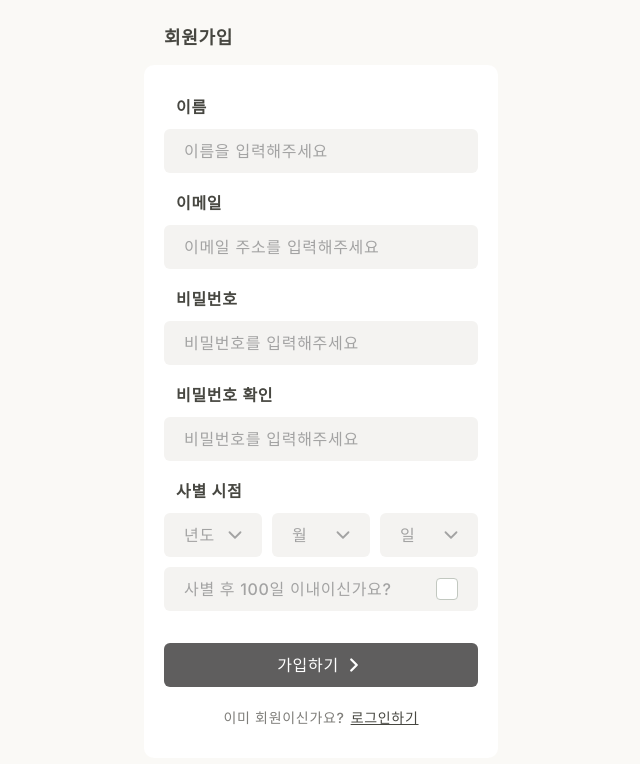
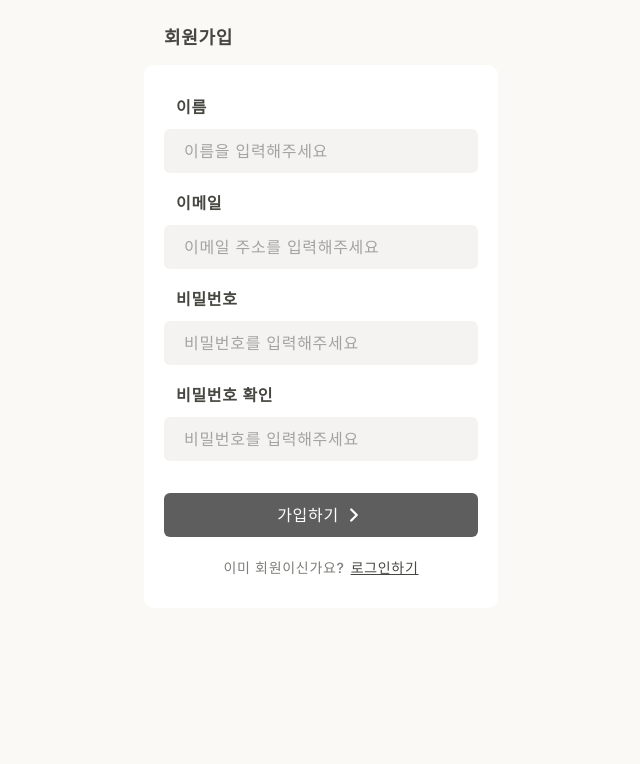
Before and after one commit to Dev-MAMOKEY/Yeoun-Frontend, a Next.js app: page /signup in a window 1280 px wide. Shown: the top 764 px of the page, without its empty margins (319-959 px from the left). Built offline with nearby package versions, Linux system fonts and the light colour scheme; a web font is replaced by a local one.

Commit message:
[Feat/#7]Design:회원가입 페이지 디자인 수정

```diff
--- a/app/signup/page.tsx
+++ b/app/signup/page.tsx
@@ -6,16 +6,10 @@ import { useRouter } from "next/navigation";
 import { PageLayout } from "../components/ui/PageLayout";
 import { FormField } from "../components/ui/FormField";
 import { PrimaryButton } from "../components/ui/PrimaryButton";
-import { ArrowDownIcon, CheckIcon } from "../components/icons";
 import type { RsData, SignUpResponse } from "@/lib/types";
 
 // 이메일 형식 검사용 정규식
 const EMAIL_REGEX = /^[^\s@]+@[^\s@]+\.[^\s@]+$/;
-
-const currentYear = new Date().getFullYear();
-const years = Array.from({ length: 30 }, (_, i) => currentYear - i);
-const months = Array.from({ length: 12 }, (_, i) => i + 1);
-const days = Array.from({ length: 31 }, (_, i) => i + 1);
 
 export default function Signup() {
   const router = useRouter();
@@ -25,20 +19,12 @@ export default function Signup() {
     email: "",
     password: "",
     passwordConfirm: "",
-    year: "",
-    month: "",
-    day: "",
-    within100Days: false,
   });
   const [error, setError] = useState<string | null>(null);
   const [submitting, setSubmitting] = useState(false);
 
-  function handleChange(e: React.ChangeEvent<HTMLInputElement | HTMLSelectElement>) {
-    const { name, value, type } = e.target;
-    setForm((prev) => ({
-      ...prev,
-      [name]: type === "checkbox" ? (e.target as HTMLInputElement).checked : value,
-    }));
+  function handleChange(e: React.ChangeEvent<HTMLInputElement>) {
+    setForm((prev) => ({ ...prev, [e.target.name]: e.target.value }));
     setError(null);
   }
 
@@ -141,55 +127,6 @@ export default function Signup() {
           placeholder="비밀번호를 입력해주세요"
         />
 
-        <div className="flex flex-col gap-[10px] items-start w-full">
-          <div className="pl-3 text-foreground text-[16px] font-semibold tracking-brand w-full">사별 시점</div>
-
-          <div className="flex gap-[10px] items-center w-full">
-            {[
-              { name: "year", placeholder: "년도", options: years },
-              { name: "month", placeholder: "월", options: months },
-              { name: "day", placeholder: "일", options: days },
-            ].map(({ name, placeholder, options }) => (
-              <div key={name} className="relative flex-1">
-                <select
-                  name={name}
-                  value={form[name as keyof typeof form] as string}
-                  onChange={handleChange}
-                  className="bg-surface appearance-none px-5 py-[10px] rounded-card w-full text-[16px] tracking-brand text-placeholder outline-none cursor-pointer"
-                >
-                  <option value="" disabled>{placeholder}</option>
-                  {options.map((o) => (
-                    <option key={o} value={o} className="text-foreground">{o}</option>
-                  ))}
-                </select>
-                <span className="pointer-events-none absolute right-4 top-1/2 -translate-y-1/2">
-                  <ArrowDownIcon />
-                </span>
-              </div>
-            ))}
-          </div>
-
-          <label className="flex items-center justify-between bg-surface px-5 py-[10px] rounded-card w-full cursor-pointer">
-            <span className="text-placeholder text-[16px] tracking-brand font-medium">사별 후 100일 이내이신가요?</span>
-            <div className="relative shrink-0 size-[22px]">
-              <input
-                type="checkbox"
-                name="within100Days"
-                checked={form.within100Days}
-                onChange={handleChange}
-                className="sr-only"
-              />
-              <div
-                className={`size-[22px] rounded-[4px] border-[1.4px] border-solid flex items-center justify-center ${
-                  form.within100Days ? "bg-muted border-muted" : "bg-white border-border"
-                }`}
-              >
-                {form.within100Days && <CheckIcon size={14} color="white" />}
-              </div>
-            </div>
-          </label>
-        </div>
-
         {/* 회원가입 실패 / 유효성 검사 에러 메시지 */}
         {error && (
           <p className="text-[#c44] text-[13px] font-medium w-full pl-3">{error}</p>
```
